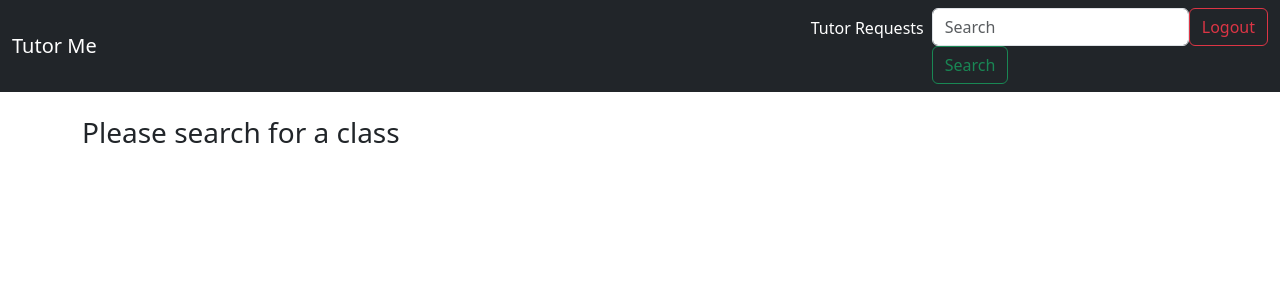
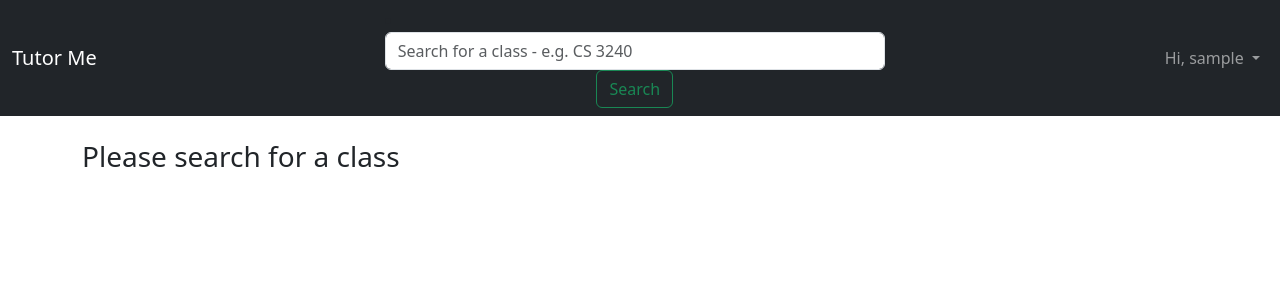
Before and after one commit to danish233/TutorMe-App, a Django app: page /accounts/google/student/ in a window 1280 px wide. Shown: the top 300 px of the page. Run offline with Django 4.2, Linux system fonts and the light colour scheme; the visitor is signed in with stand-in values (Sample User, id 1); some libraries are stand-ins or nearby versions.

Commit message:
Improved UI of student home page

```diff
--- a/templates/student.html
+++ b/templates/student.html
@@ -1,5 +1,10 @@
 {% load bootstrap5 %}
 {% bootstrap_messages %}
+
+<style>
+  input.form-control { width: 500px!important; }
+</style>
+
 <!DOCTYPE html>
 <html>
   <head>
@@ -13,23 +18,25 @@
         <button class="navbar-toggler" type="button" data-bs-toggle="collapse" data-bs-target="#navbarNav" aria-controls="navbarNav" aria-expanded="false" aria-label="Toggle navigation">
           <span class="navbar-toggler-icon"></span>
         </button>
-        <div class="collapse navbar-collapse justify-content-end" id="navbarNav">
+        <div class="collapse navbar-collapse justify-content-between" id="navbarNav">
+          <span class="navbar-text text-white"></span>
+              <li class="nav-item">
+                <form class="form-inline my-2 my-lg-0" align="center" action="{% url 'tutor_dashboard' %}" method="get">
+                  <input class="form-control mr-sm-3" type="search" name="q" placeholder="Search for a class - e.g. CS 3240" aria-label="Search">
+                  <button class="btn btn-outline-success my-2 my-sm-0" type="submit">Search</button>
+                </form>
+              </li>
           <ul class="navbar-nav">
-            <li class="nav-item">
-              <a class="nav-link active" href="home">Tutor Requests</a>
+            <!-- Add dropdown menu with Home and Logout buttons -->
+            <li class="nav-item dropdown">
+              <a class="nav-link dropdown-toggle" href="#" id="navbarDropdown" role="button" data-bs-toggle="dropdown" aria-expanded="false">
+                Hi, {{ request.user.username }}
+              </a>
+              <ul class="dropdown-menu" aria-labelledby="navbarDropdown">
+                <li><a class="dropdown-item" href="{% url 'student_home' %}">See My Requests</a></li>
+                <li><a class="dropdown-item" href="{% url 'logout' %}">Logout</a></li>
+              </ul>
             </li>
-            <li class="nav-item">
-              <form class="form-inline my-2 my-lg-0" action="{% url 'student_dashboard' %}" method="get">
-                <input class="form-control mr-sm-2" type="search" name="q" placeholder="Search" aria-label="Search">
-                <button class="btn btn-outline-success my-2 my-sm-0" type="submit">Search</button>
-              </form>
-            </li>
-                      <li class="nav-item">
-          <form class="form-inline" action="{% url 'logout' %}" method="post">
-            {% csrf_token %}
-            <button class="btn btn-outline-danger my-2 my-sm-0" type="submit">Logout</button>
-          </form>
-        </li>
           </ul>
         </div>
       </div>
@@ -54,7 +61,7 @@
             <td>{{ course.catalog_nbr }}</td>
             <td>{{ course.component }}</td>
             <td>{{ course.descr }}</td>
- <td>
+            <td>
               <form method='POST' action="{% url 'session_signup' course_name=course.catalog_nbr %}">
 
                 {% csrf_token %}
@@ -71,6 +78,9 @@
       <h3>Please search for a class</h3>
       {% endif %}
     </div>
+    <script src="https://code.jquery.com/jquery-3.6.0.min.js"></script>
+    <script src="https://cdn.jsdelivr.net/npm/@popperjs/core@2.11.6/dist/umd/popper.min.js"></script>
+    <script src="https://cdn.jsdelivr.net/npm/bootstrap@5.3.0-alpha1/dist/js/bootstrap.min.js"></script>
     {% bootstrap_javascript %}
   </body>
 </html>
--- a/templates/tutor.html
+++ b/templates/tutor.html
@@ -108,7 +108,7 @@
     </div>
     <script src="https://code.jquery.com/jquery-3.6.0.min.js"></script>
     <script src="https://cdn.jsdelivr.net/npm/@popperjs/core@2.11.6/dist/umd/popper.min.js"></script>
-<script src="https://cdn.jsdelivr.net/npm/bootstrap@5.3.0-alpha1/dist/js/bootstrap.min.js"></script>
+    <script src="https://cdn.jsdelivr.net/npm/bootstrap@5.3.0-alpha1/dist/js/bootstrap.min.js"></script>
 
     {% bootstrap_javascript %}
   </body>
```
Also changed, not shown: 1 other file.
